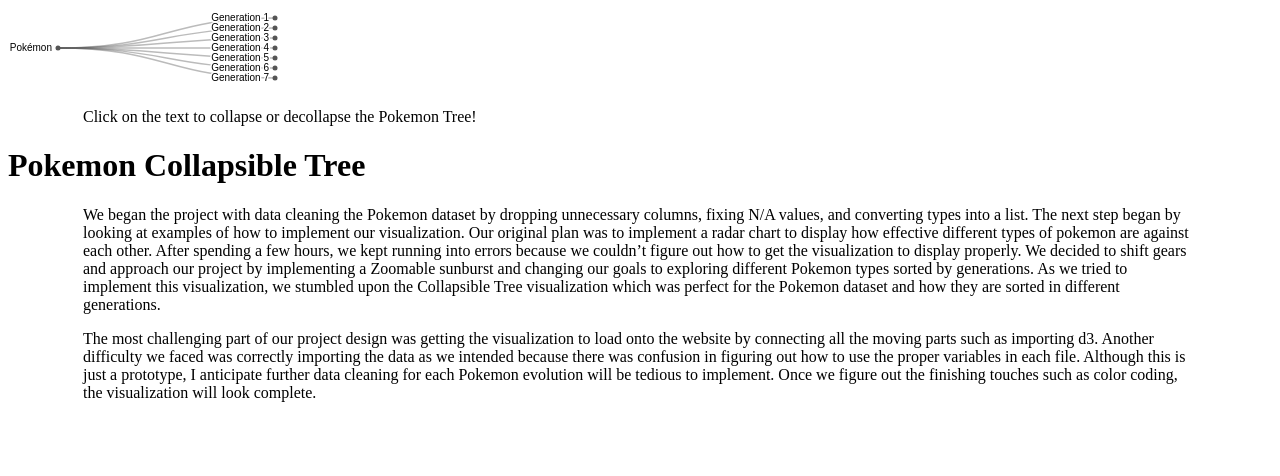
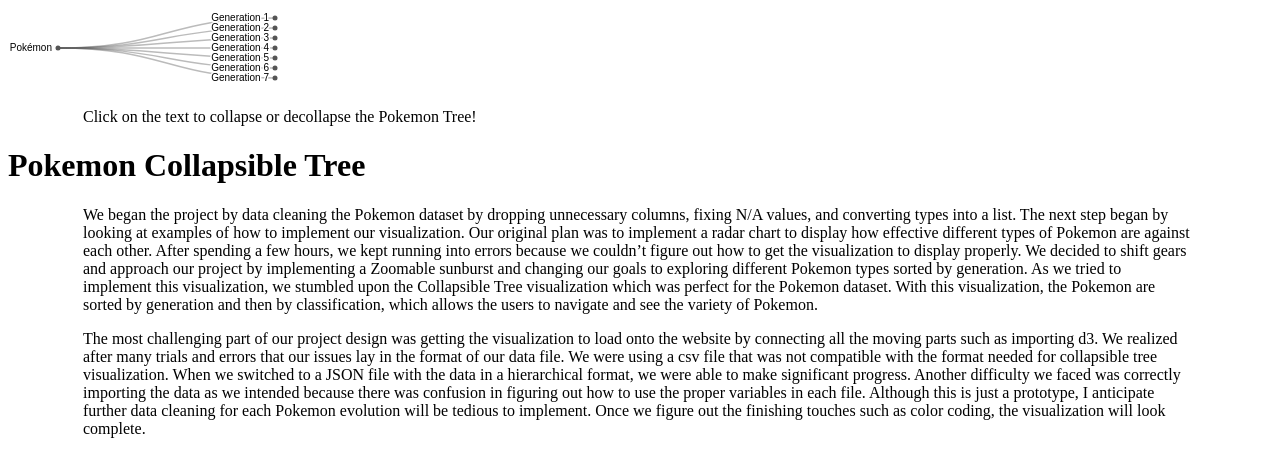
Before and after one commit to tnp2410/project4-dsc106, a SvelteKit app: page / in a window 1280 px wide. Shown: the top 476 px of the page. Built offline with nearby package versions, Linux system fonts and the light colour scheme.

Commit message:
last update to write-up

```diff
--- a/src/components/App.svelte
+++ b/src/components/App.svelte
@@ -3,10 +3,10 @@
   <p> Click on the text to collapse or decollapse the Pokemon Tree! </p>
   <h1>Pokemon Collapsible Tree </h1>
   <p>
-  We began the project with data cleaning the Pokemon dataset by dropping unnecessary columns, fixing N/A values, and converting types into a list. The next step began by looking at examples of how to implement our visualization. Our original plan was to implement a radar chart to display how effective different types of pokemon are against each other. After spending a few hours, we kept running into errors because we couldn’t figure out how to get the visualization to display properly. We decided to shift gears and approach our project by implementing a Zoomable sunburst and changing our goals to exploring different Pokemon types sorted by generations. As we tried to implement this visualization, we stumbled upon the Collapsible Tree visualization which was perfect for the Pokemon dataset and how they are sorted in different generations.
+  We began the project by data cleaning the Pokemon dataset by dropping unnecessary columns, fixing N/A values, and converting types into a list. The next step began by looking at examples of how to implement our visualization. Our original plan was to implement a radar chart to display how effective different types of Pokemon are against each other. After spending a few hours, we kept running into errors because we couldn’t figure out how to get the visualization to display properly. We decided to shift gears and approach our project by implementing a Zoomable sunburst and changing our goals to exploring different Pokemon types sorted by generation. As we tried to implement this visualization, we stumbled upon the Collapsible Tree visualization which was perfect for the Pokemon dataset. With this visualization, the Pokemon are sorted by generation and then by classification, which allows the users to navigate and see the variety of Pokemon.
   </p>
   <p>
-  The most challenging part of our project design was getting the visualization to load onto the website by connecting all the moving parts such as importing d3. Another difficulty we faced was correctly importing the data as we intended because there was confusion in figuring out how to use the proper variables in each file. Although this is just a prototype, I anticipate further data cleaning for each Pokemon evolution will be tedious to implement. Once we figure out the finishing touches such as color coding, the visualization will look complete.
+  The most challenging part of our project design was getting the visualization to load onto the website by connecting all the moving parts such as importing d3. We realized after many trials and errors that our issues lay in the format of our data file. We were using a csv file that was not compatible with the format needed for collapsible tree visualization. When we switched to a JSON file with the data in a hierarchical format, we were able to make significant progress. Another difficulty we faced was correctly importing the data as we intended because there was confusion in figuring out how to use the proper variables in each file. Although this is just a prototype, I anticipate further data cleaning for each Pokemon evolution will be tedious to implement. Once we figure out the finishing touches such as color coding, the visualization will look complete.
   </p>
 
 </main>
```
